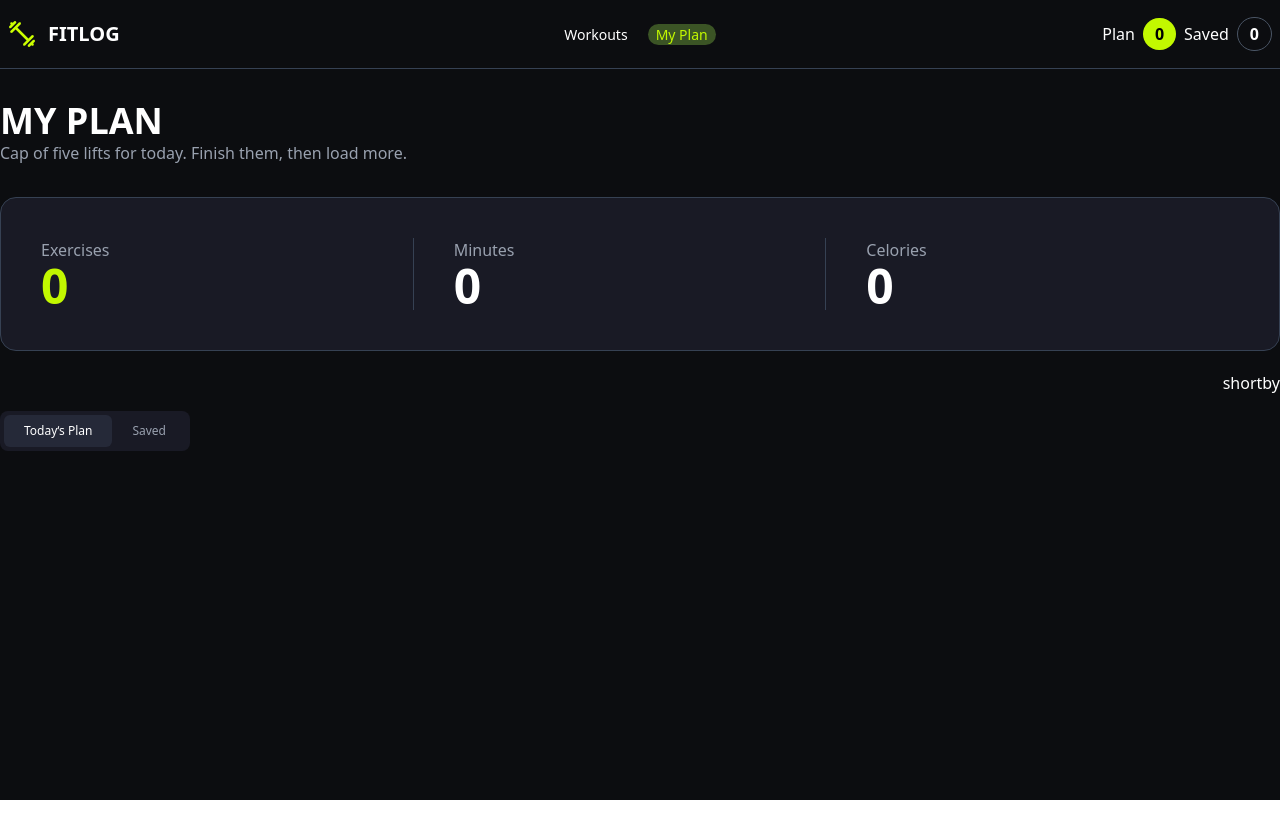
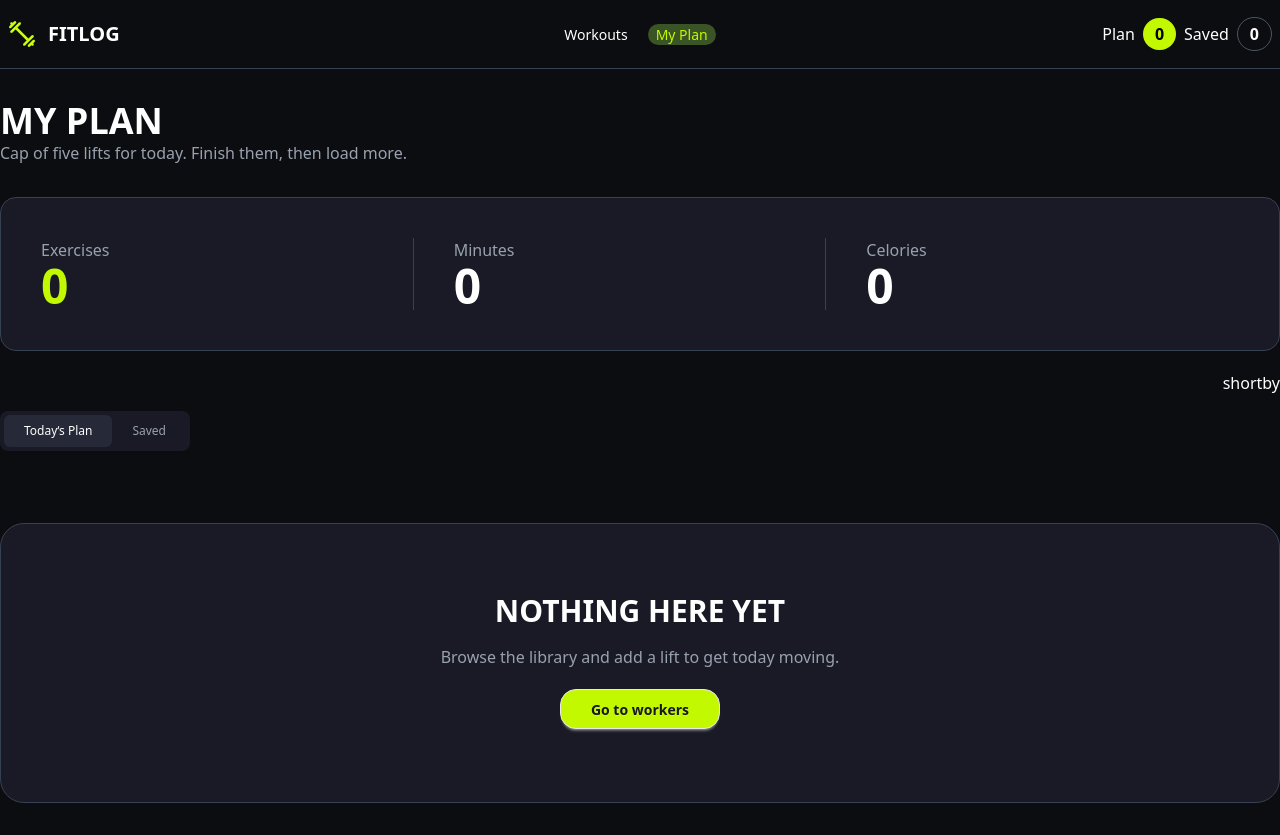
Before and after one commit to nadimul5555-netizen/Nadim-Assignment-6-fit-log-app, a Next.js app: page /MyPlans in a window 1280 px wide. Before the commit the page ends 800 px from the top, so only its background shows below. Built offline with nearby package versions, Linux system fonts and the light colour scheme.

Commit message:
Commit-3:Commit After Worksout Pages

```diff
--- /dev/null
+++ b/src/app/Components/Cards/NothingHere.tsx
@@ -0,0 +1,20 @@
+import Link from "next/link";
+
+export type NothingHereProps = {
+  prop: string
+}
+
+const NothingHere = () => {
+
+  return (
+    <div className="container mx-auto flex border border-gray-700 bg-[#191a25] rounded-3xl h-70 items-center justify-center my-8">
+    <div className=" m-8 grid">
+      <h1 className="mx-auto text-3xl m-2 font-bold">NOTHING HERE YET</h1>
+      <p className="text-gray-400 m-2">Browse the library and add a lift to get today moving.</p>
+      <Link href={'/Workouts'} className="mx-auto"><button className="btn rounded-2xl bg-[#C2F800] w-40 mx-auto my-3 font-bold">Go to workers</button></Link>
+    </div>
+    </div>
+  )
+}
+
+export default NothingHere;
--- a/src/app/Components/PlansShow/PlanSaveTab.tsx
+++ b/src/app/Components/PlansShow/PlanSaveTab.tsx
@@ -1,12 +1,16 @@
 'use client'
-import React, { useState } from 'react';
+import React, { useContext, useState } from 'react';
 import CalculatePlan from './Calculate';
 import CalculateSaved from './CalculateSaved';
 import PlanCard from '../Cards/PlanCard';
 import SavedCard from '../Cards/SavedCard';
+import { StateTypes } from '@/app/AllDataType';
+import { PlaneContext } from '@/app/Context/page';
+import NothingHere from '../Cards/NothingHere';
 
 const PlanSaveTab = () => {
     const [activeTab, setActiveTab] = useState("today");
+       const {plan,saved}:StateTypes=useContext(PlaneContext);
   return (
     <div>
 
@@ -54,7 +58,7 @@ const PlanSaveTab = () => {
         </div>
         <div>
           {
-            activeTab === "today"? <PlanCard></PlanCard>:<SavedCard></SavedCard>
+            activeTab === "today"?  plan.length >0? <PlanCard></PlanCard>:<NothingHere></NothingHere>:saved.length>0?<SavedCard></SavedCard>:<NothingHere></NothingHere>
           }
         </div>
     </div>
```
